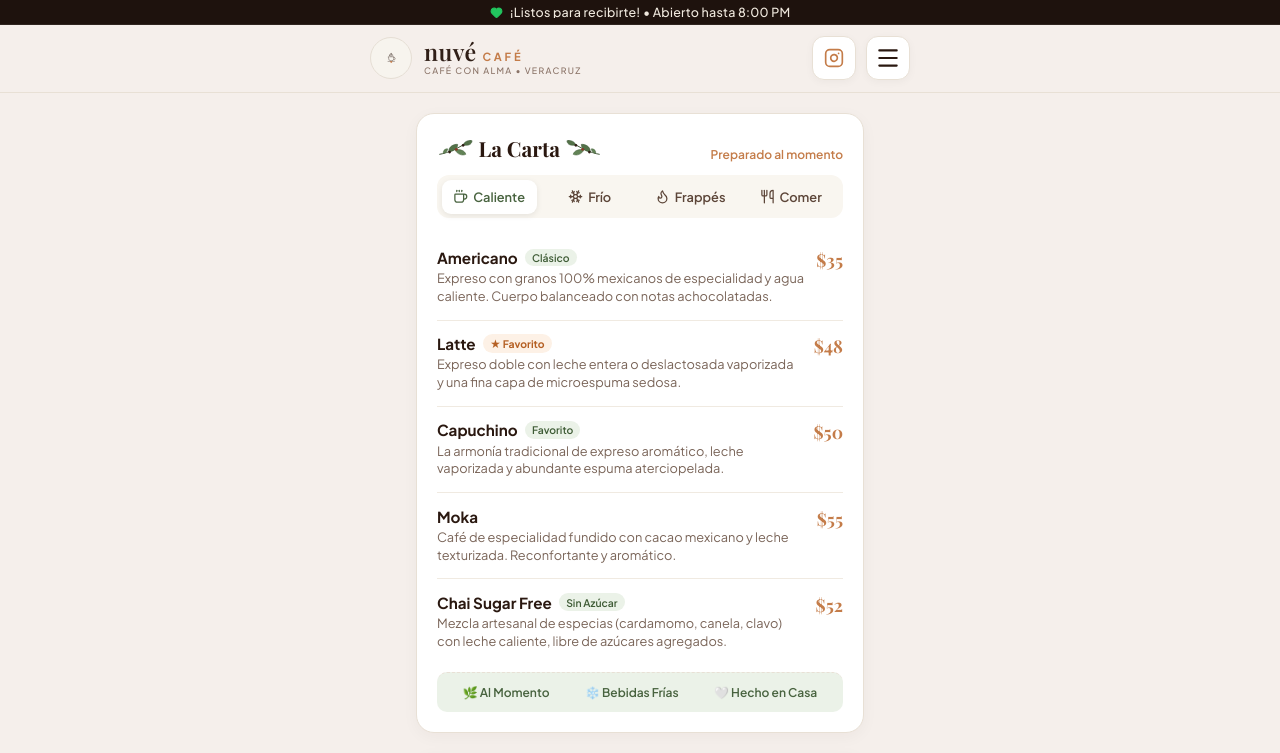
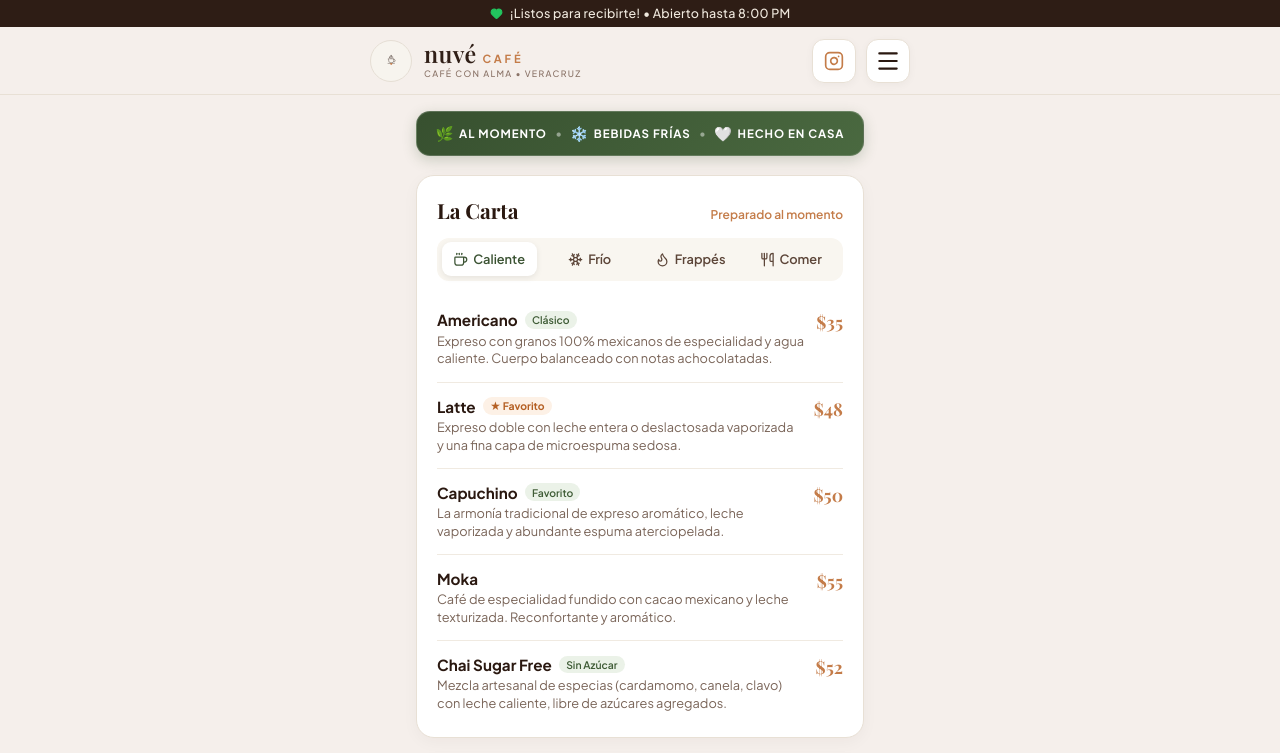
Before and after one commit to ABRT29/nuve, a React (Vite) app: page / in a window 1280 px wide. Shown: the top 753 px of the page. Built offline with nearby package versions, Linux system fonts and the light colour scheme; a web font is replaced by a local one.

Commit message:
fix: remove botanical vector, add prominent green stand banner, restore native iOS theme-color #2E1D15

```diff
--- a/index.html
+++ b/index.html
@@ -3,13 +3,8 @@
   <head>
     <meta charset="UTF-8" />
     <link rel="icon" type="image/svg+xml" href="/favicon.svg" />
-    <meta name="viewport" content="width=device-width, initial-scale=1.0, viewport-fit=cover" />
-
-    <!-- iOS & Mobile Browser Brown Theme Color -->
-    <meta name="theme-color" content="#1E120D" />
-    <meta name="apple-mobile-web-app-capable" content="yes" />
-    <meta name="apple-mobile-web-app-status-bar-style" content="black-translucent" />
-    <meta name="msapplication-navbutton-color" content="#1E120D" />
+    <meta name="viewport" content="width=device-width, initial-scale=1.0" />
+    <meta name="theme-color" content="#2E1D15" />
 
     <!-- SEO & Identity -->
     <title>Nuvé Café | Barra de Café xpress en El Coyol, Veracruz</title>
--- a/src/App.tsx
+++ b/src/App.tsx
@@ -16,7 +16,6 @@ import {
 } from 'lucide-react';
 import { NuveLogo } from './components/NuveLogo';
 import { InstagramIcon } from './components/InstagramIcon';
-import { BotanicalBranch } from './components/BotanicalBranch';
 import { MENU_ITEMS, CAFE_INFO } from './data/menuData';
 
 export const App: React.FC = () => {
@@ -185,9 +184,6 @@ export const App: React.FC = () => {
           </div>
 
           <div className="fullscreen-footer">
-            <div className="botanical-center">
-              <BotanicalBranch width={50} height={28} />
-            </div>
             <p>📍 José Azueta 108, El Coyol, Veracruz</p>
             <p>Café con alma • Hecho con amor</p>
           </div>
@@ -196,14 +192,28 @@ export const App: React.FC = () => {
 
       {/* Main Single-Column Content */}
       <main className="content-container">
+        {/* Bandeau Vert Sauge inspiré de la pancarte du stand */}
+        <div className="stand-green-banner">
+          <div className="banner-item">
+            <span className="banner-emoji">🌿</span>
+            <span className="banner-text">AL MOMENTO</span>
+          </div>
+          <span className="banner-sep">•</span>
+          <div className="banner-item">
+            <span className="banner-emoji">❄️</span>
+            <span className="banner-text">BEBIDAS FRÍAS</span>
+          </div>
+          <span className="banner-sep">•</span>
+          <div className="banner-item">
+            <span className="banner-emoji">🤍</span>
+            <span className="banner-text">HECHO EN CASA</span>
+          </div>
+        </div>
+
         {/* Le Menu Express */}
         <section id="carta" className="menu-card">
           <div className="menu-header">
-            <div className="title-with-leaves">
-              <BotanicalBranch width={36} height={22} />
-              <h2>La Carta</h2>
-              <BotanicalBranch width={36} height={22} flip />
-            </div>
+            <h2>La Carta</h2>
             <span className="menu-subtitle">Preparado al momento</span>
           </div>
 
@@ -237,23 +247,12 @@ export const App: React.FC = () => {
               </div>
             ))}
           </div>
-
-          {/* Botanical footer strip (inspiré de la banderole du comptoir) */}
-          <div className="botanical-strip">
-            <span>🌿 Al Momento</span>
-            <span>❄️ Bebidas Frías</span>
-            <span>🤍 Hecho en Casa</span>
-          </div>
         </section>
 
         {/* Especialidades del Momento */}
         <section id="especialidades" className="specialties-card">
           <div className="specialties-header">
-            <div className="title-with-leaves">
-              <BotanicalBranch width={32} height={20} />
-              <h2>Especialidades del Momento</h2>
-              <BotanicalBranch width={32} height={20} flip />
-            </div>
+            <h2>Especialidades del Momento</h2>
             <p>Nuestros consentidos horneados y batidos con pasión</p>
           </div>
 
@@ -331,9 +330,6 @@ export const App: React.FC = () => {
 
         {/* Footer */}
         <footer className="footer-compact">
-          <div className="botanical-center" style={{ marginBottom: '0.4rem' }}>
-            <BotanicalBranch width={44} height={24} />
-          </div>
           <p className="footer-tagline">Café con alma • Hecho con amor</p>
           <div className="footer-meta">
             <span>© {new Date().getFullYear()} Nuvé Café</span>
--- a/src/components/BotanicalBranch.tsx
+++ /dev/null
@@ -1,73 +0,0 @@
-import React from 'react';
-
-interface BotanicalBranchProps {
-  className?: string;
-  width?: number;
-  height?: number;
-  flip?: boolean;
-}
-
-export const BotanicalBranch: React.FC<BotanicalBranchProps> = ({
-  className = '',
-  width = 60,
-  height = 36,
-  flip = false
-}) => {
-  return (
-    <svg
-      width={width}
-      height={height}
-      viewBox="0 0 80 48"
-      fill="none"
-      xmlns="http://www.w3.org/2000/svg"
-      className={className}
-      style={{
-        transform: flip ? 'scaleX(-1)' : 'none',
-        display: 'inline-block',
-        verticalAlign: 'middle',
-        flexShrink: 0
-      }}
-      aria-hidden="true"
-    >
-      {/* Curved Stem */}
-      <path
-        d="M6 38 C25 35 48 24 74 8"
-        stroke="#425838"
-        strokeWidth="2.2"
-        strokeLinecap="round"
-      />
-      {/* Leaf 1 (Top) */}
-      <path
-        d="M26 32 C26 20 38 15 46 16 C46 26 36 32 26 32 Z"
-        fill="#537248"
-        stroke="#3F5836"
-        strokeWidth="1.2"
-      />
-      {/* Leaf 2 (Bottom) */}
-      <path
-        d="M40 28 C45 38 56 42 64 38 C62 30 52 26 40 28 Z"
-        fill="#628356"
-        stroke="#48633F"
-        strokeWidth="1.2"
-      />
-      {/* Leaf 3 (Tip) */}
-      <path
-        d="M58 17 C62 8 72 6 78 8 C77 17 68 20 58 17 Z"
-        fill="#537248"
-        stroke="#3F5836"
-        strokeWidth="1.2"
-      />
-      {/* Small side leaf */}
-      <path
-        d="M14 36 C13 28 20 25 24 26 C23 32 18 36 14 36 Z"
-        fill="#628356"
-        stroke="#48633F"
-        strokeWidth="1"
-      />
-      {/* Coffee Cherries / Berries */}
-      <circle cx="28" cy="33" r="3" fill="#2E1D15" />
-      <circle cx="43" cy="27" r="3.2" fill="#8C3A2B" />
-      <circle cx="58" cy="18" r="3" fill="#2E1D15" />
-    </svg>
-  );
-};
--- a/src/index.css
+++ b/src/index.css
@@ -5,7 +5,7 @@
   --surface-cream: #F9F6F0;
   --border-cream: #E8E0D5;
 
-  --espresso-dark: #1E120D;
+  --espresso-dark: #2E1D15;
   --espresso-main: #2A1810;
   --espresso-soft: #5C4538;
   --espresso-light: #8A7367;
@@ -14,7 +14,7 @@
   --caramel-dark: #A96231;
   --sage-bg: #EBF2E8;
   --sage-text: #3F5C36;
-  --botanical-green: #48633F;
+  --sage-dark: #3B5333;
 
   --font-serif: 'Playfair Display', Georgia, serif;
   --font-sans: 'Plus Jakarta Sans', -apple-system, system-ui, sans-serif;
@@ -29,7 +29,6 @@
 html {
   scroll-behavior: smooth;
   font-size: 16px;
-  background-color: var(--espresso-dark);
 }
 
 body {
@@ -59,13 +58,13 @@ button {
   min-height: 100vh;
 }
 
-/* 1. SEUL BANDEAU MARRON FONCÉ (Spécial iOS Status Bar) */
+/* 1. SEUL BANDEAU MARRON FONCÉ (#2E1D15 - Couleur initiale) */
 .top-status-bar {
   background-color: var(--espresso-dark);
   color: #EFE8DD;
   font-size: clamp(0.68rem, 2.7vw, 0.78rem);
   font-weight: 500;
-  padding: calc(0.35rem + env(safe-area-inset-top, 0px)) 0.75rem 0.35rem 0.75rem;
+  padding: 0.45rem 0.75rem;
   display: flex;
   align-items: center;
   justify-content: center;
@@ -75,7 +74,6 @@ button {
   white-space: nowrap;
   overflow: hidden;
   text-overflow: ellipsis;
-  border-bottom: 1px solid rgba(255, 255, 255, 0.08);
 }
 
 .status-heart {
@@ -286,38 +284,45 @@ button {
   width: 100%;
   max-width: 480px;
   margin: 0 auto;
-  padding: 1.25rem 1rem 3rem 1rem;
+  padding: 1rem 1rem 3rem 1rem;
   display: flex;
   flex-direction: column;
-  gap: 1.25rem;
+  gap: 1.2rem;
 }
 
-/* Botanical Helpers */
-.title-with-leaves {
+/* BANDEAU VERT SAUGE INSPIRÉ DU STAND */
+.stand-green-banner {
+  background: linear-gradient(135deg, #37502F 0%, #4A6940 100%);
+  color: #FFFFFF;
+  border-radius: 14px;
+  padding: 0.75rem 0.9rem;
+  display: flex;
+  align-items: center;
+  justify-content: space-around;
+  box-shadow: 0 4px 14px rgba(55, 80, 47, 0.22);
+  border: 1px solid rgba(255, 255, 255, 0.18);
+}
+
+.banner-item {
   display: flex;
   align-items: center;
   gap: 0.35rem;
-  flex-wrap: wrap;
 }
 
-.botanical-center {
-  display: flex;
-  justify-content: center;
-  align-items: center;
+.banner-emoji {
+  font-size: 0.9rem;
 }
 
-.botanical-strip {
-  display: flex;
-  align-items: center;
-  justify-content: space-around;
-  padding: 0.75rem 0.5rem;
-  margin-top: 1.1rem;
-  border-top: 1px dashed var(--border-cream);
-  font-size: 0.75rem;
-  font-weight: 600;
-  color: var(--botanical-green);
-  background-color: var(--sage-bg);
-  border-radius: 10px;
+.banner-text {
+  font-size: 0.72rem;
+  font-weight: 700;
+  letter-spacing: 0.08em;
+  color: #FFFFFF;
+}
+
+.banner-sep {
+  color: rgba(255, 255, 255, 0.45);
+  font-size: 0.8rem;
 }
 
 /* Le Menu Card (version 2 layout) */
@@ -334,8 +339,6 @@ button {
   align-items: baseline;
   justify-content: space-between;
   margin-bottom: 0.85rem;
-  flex-wrap: wrap;
-  gap: 0.4rem;
 }
 
 .menu-header h2 {
@@ -382,7 +385,7 @@ button {
 
 .tab-btn.active {
   background-color: var(--card-bg);
-  color: var(--botanical-green);
+  color: var(--sage-dark);
   box-shadow: 0 2px 6px rgba(0, 0, 0, 0.08);
 }
 
```
